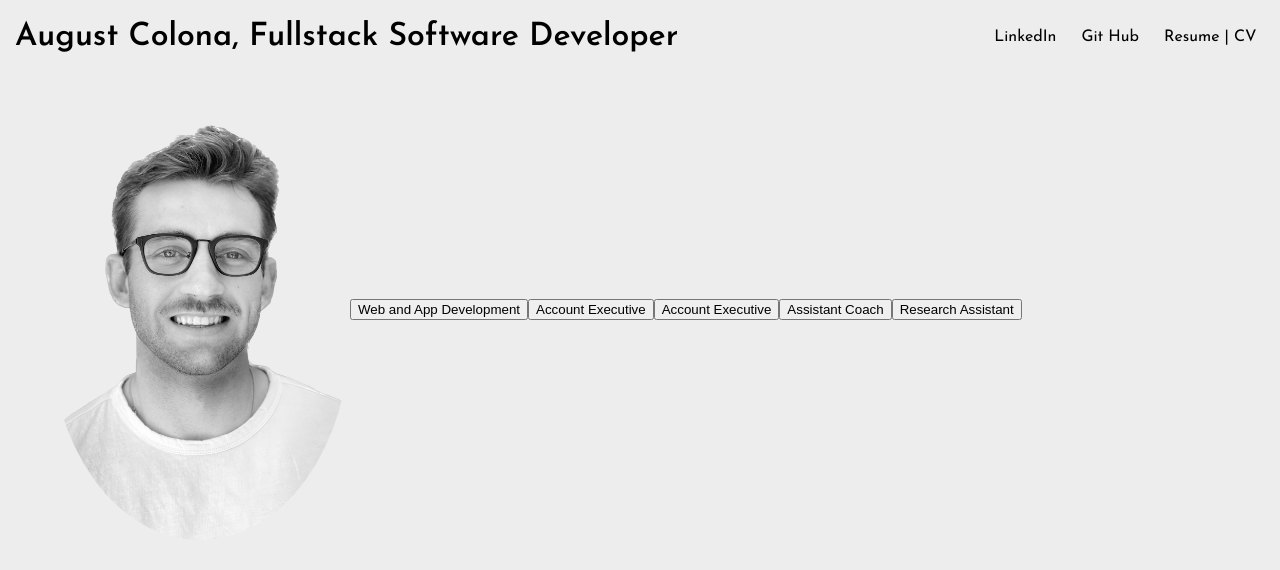
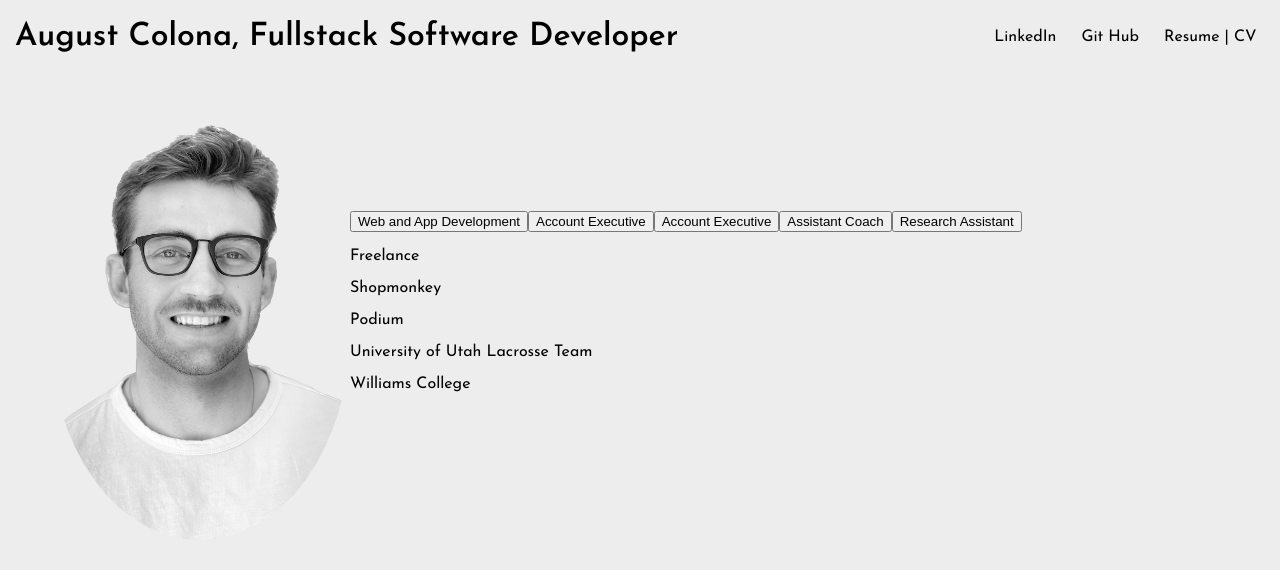
Before and after one commit to augustcolonna/portfolioWebsite, a React (Vite) app: page / in a window 1280 px wide. Shown: the top 570 px of the page. Built offline with nearby package versions, Linux system fonts and the light colour scheme; a web font is replaced by a local one.

Commit message:
mapping through work histroy, solving conditional rednering problem

```diff
--- a/src/components/Bio.jsx
+++ b/src/components/Bio.jsx
@@ -1,11 +1,29 @@
 import experienceData from "../utilities/work-experience.json";
+import { useState } from "react";
 
 function Bio() {
+	const [showJobDetails, setShowJobDetails] = useState(true);
+
+	function toggleShowJobDetails() {
+		setShowJobDetails(!showJobDetails);
+	}
+
 	return (
 		<div className="expereience-container">
 			{experienceData.map((experience) => {
-				return <button>{experience.jobName}</button>;
+				return (
+					<button onClick={toggleShowJobDetails} key={"_id"}>
+						{experience.jobName}
+					</button>
+				);
 			})}
+			<div>
+				{showJobDetails
+					? experienceData.map((experience) => {
+							return <p key={"_id"}>{experience.company}</p>;
+					  })
+					: ""}
+			</div>
 		</div>
 	);
 }
```
